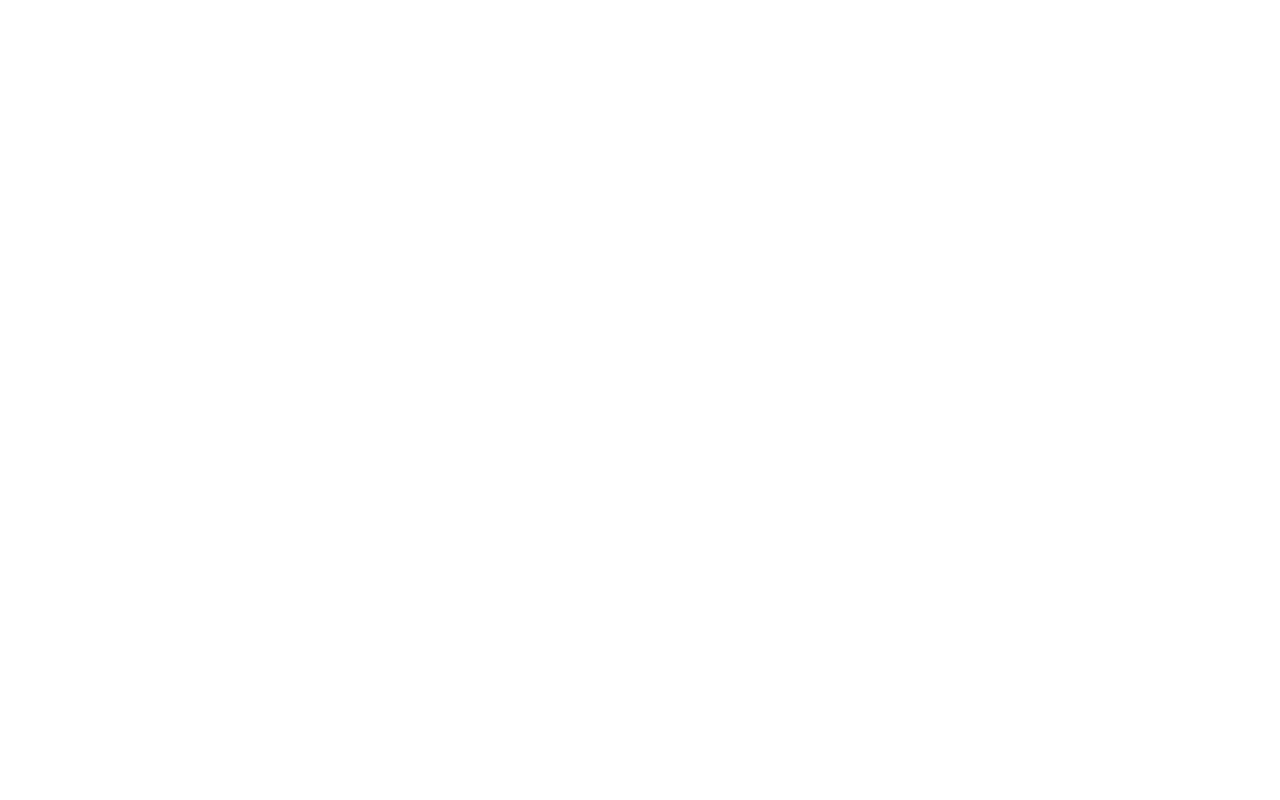
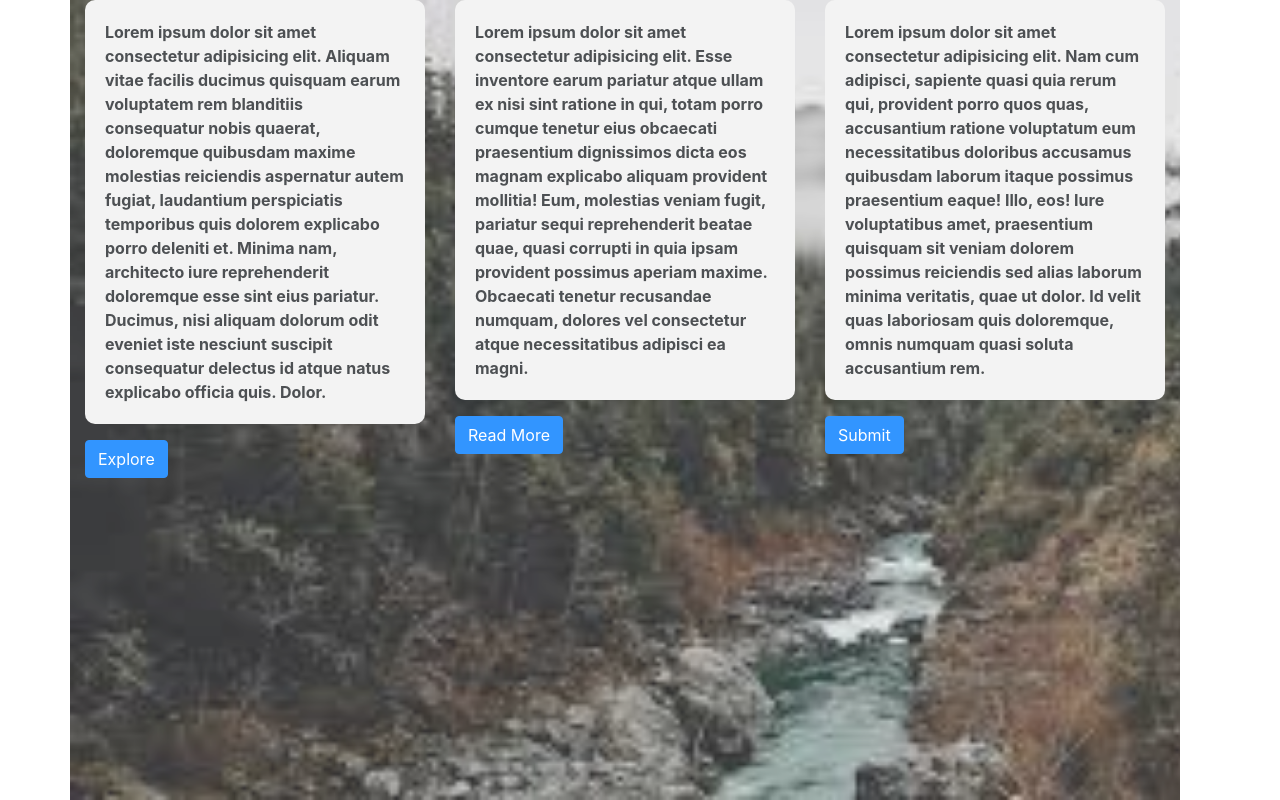
Before and after one commit to griseldaalvarez/new-project, a plain HTML site: page index.html in a window 1280 px wide. Drawn offline with nearby package versions, Linux system fonts and the light colour scheme.

Commit message:
trying to fix the main page for aesthetic looks

```diff
--- a/css/styles.css
+++ b/css/styles.css
@@ -1,3 +1,27 @@
-body{
-    background-image: url(/images/download.jpg);
+
+#background-image{
+    background-image: url('../images/woods.jpg');
+    height: 100vh;
+    width: 100%;
+    background-repeat: no repeat;
+    background-size: cover;
+    opacity: 0.8;
+    z-index: 1;
 }
+
+.para{
+    font-weight: bolder;
+    background-color:#f1f1f1 ;
+    border-radius: 10px;
+    display: flex;
+    justify-content: center;
+    align-items: center;
+    padding: 20px;
+
+}
+
+.button{
+    display: flex;
+    justify-content: center;
+    align-items: center;
+}
--- a/index.html
+++ b/index.html
@@ -1,12 +1,61 @@
 <!DOCTYPE html>
 <html lang="en">
+
 <head>
     <meta charset="UTF-8">
     <meta name="viewport" content="width=device-width, initial-scale=1.0">
     <meta http-equiv="X-UA-Compatible" content="ie=edge">
+    <link rel="stylesheet" href="css/styles.css">
+    <link rel="stylesheet" href="https://stackpath.bootstrapcdn.com/bootstrap/4.3.1/css/bootstrap.min.css"
+        integrity="sha384-ggOyR0iXCbMQv3Xipma34MD+dH/1fQ784/j6cY/iJTQUOhcWr7x9JvoRxT2MZw1T" crossorigin="anonymous">
     <title>layout</title>
 </head>
+
 <body>
 
+
+    <div class="container">
+        <section class="row" id="background-image">
+            <div class="col-md">
+                <p class="para">Lorem ipsum dolor sit amet consectetur adipisicing elit. Aliquam vitae facilis ducimus quisquam earum voluptatem rem blanditiis consequatur nobis quaerat, doloremque quibusdam maxime molestias reiciendis aspernatur autem fugiat, laudantium perspiciatis temporibus quis dolorem explicabo porro deleniti et. Minima nam, architecto iure reprehenderit doloremque esse sint eius pariatur. Ducimus, nisi aliquam dolorum odit eveniet iste nesciunt suscipit consequatur delectus id atque natus explicabo officia quis. Dolor.</p>
+                    <button type="button" class="btn btn-primary button">Explore</button>
+
+            </div>
+
+            <div class="col-md">
+                <p class="para">Lorem ipsum dolor sit amet consectetur adipisicing elit. Esse inventore earum pariatur atque ullam ex nisi sint ratione in qui, totam porro cumque tenetur eius obcaecati praesentium dignissimos dicta eos magnam explicabo aliquam provident mollitia! Eum, molestias veniam fugit, pariatur sequi reprehenderit beatae quae, quasi corrupti in quia ipsam provident possimus aperiam maxime. Obcaecati tenetur recusandae numquam, dolores vel consectetur atque necessitatibus adipisci ea magni.</p>
+                    <button type="button" class="btn btn-primary button">Read More</button>
+            </div>
+
+            <div class="col-md">
+                <p class="para">Lorem ipsum dolor sit amet consectetur adipisicing elit. Nam cum adipisci, sapiente quasi quia rerum qui, provident porro quos quas, accusantium ratione voluptatum eum necessitatibus doloribus accusamus quibusdam laborum itaque possimus praesentium eaque! Illo, eos! Iure voluptatibus amet, praesentium quisquam sit veniam dolorem possimus reiciendis sed alias laborum minima veritatis, quae ut dolor. Id velit quas laboriosam quis doloremque, omnis numquam quasi soluta accusantium rem.</p>
+                    <button type="button" class="btn btn-primary button">Submit</button>
+            </div>
+        </section>
+    </div>
+
+
+
+
+
+
+
+
+
+
+
+
+
+
+    <script src="https://code.jquery.com/jquery-3.3.1.slim.min.js"
+        integrity="sha384-q8i/X+965DzO0rT7abK41JStQIAqVgRVzpbzo5smXKp4YfRvH+8abtTE1Pi6jizo"
+        crossorigin="anonymous"></script>
+    <script src="https://cdnjs.cloudflare.com/ajax/libs/popper.js/1.14.7/umd/popper.min.js"
+        integrity="sha384-UO2eT0CpHqdSJQ6hJty5KVphtPhzWj9WO1clHTMGa3JDZwrnQq4sF86dIHNDz0W1"
+        crossorigin="anonymous"></script>
+    <script src="https://stackpath.bootstrapcdn.com/bootstrap/4.3.1/js/bootstrap.min.js"
+        integrity="sha384-JjSmVgyd0p3pXB1rRibZUAYoIIy6OrQ6VrjIEaFf/nJGzIxFDsf4x0xIM+B07jRM"
+        crossorigin="anonymous"></script>
 </body>
+
 </html>
```
Also changed, not shown: images/download.jpg (deleted), images/woods.jpg (added).
